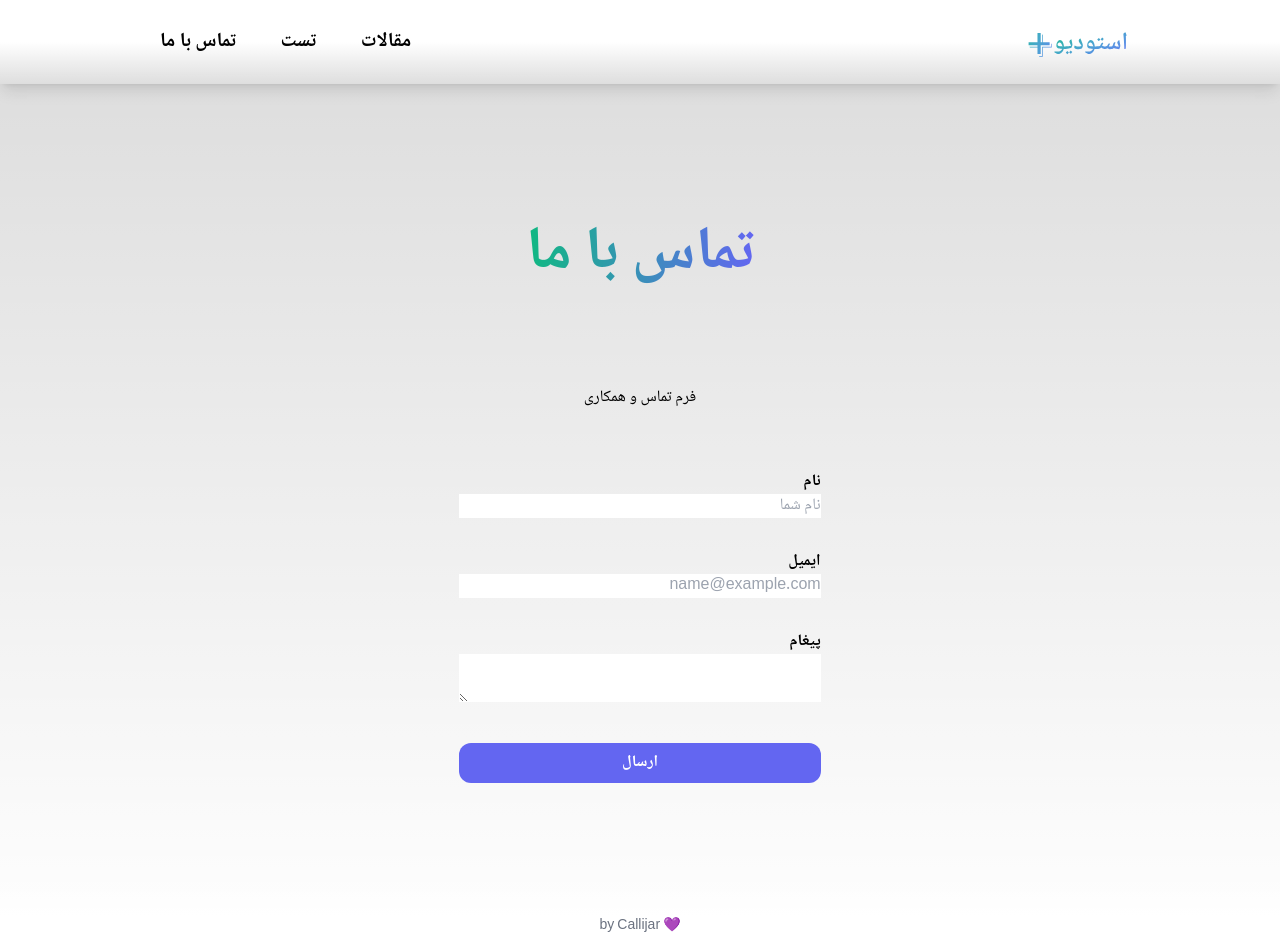
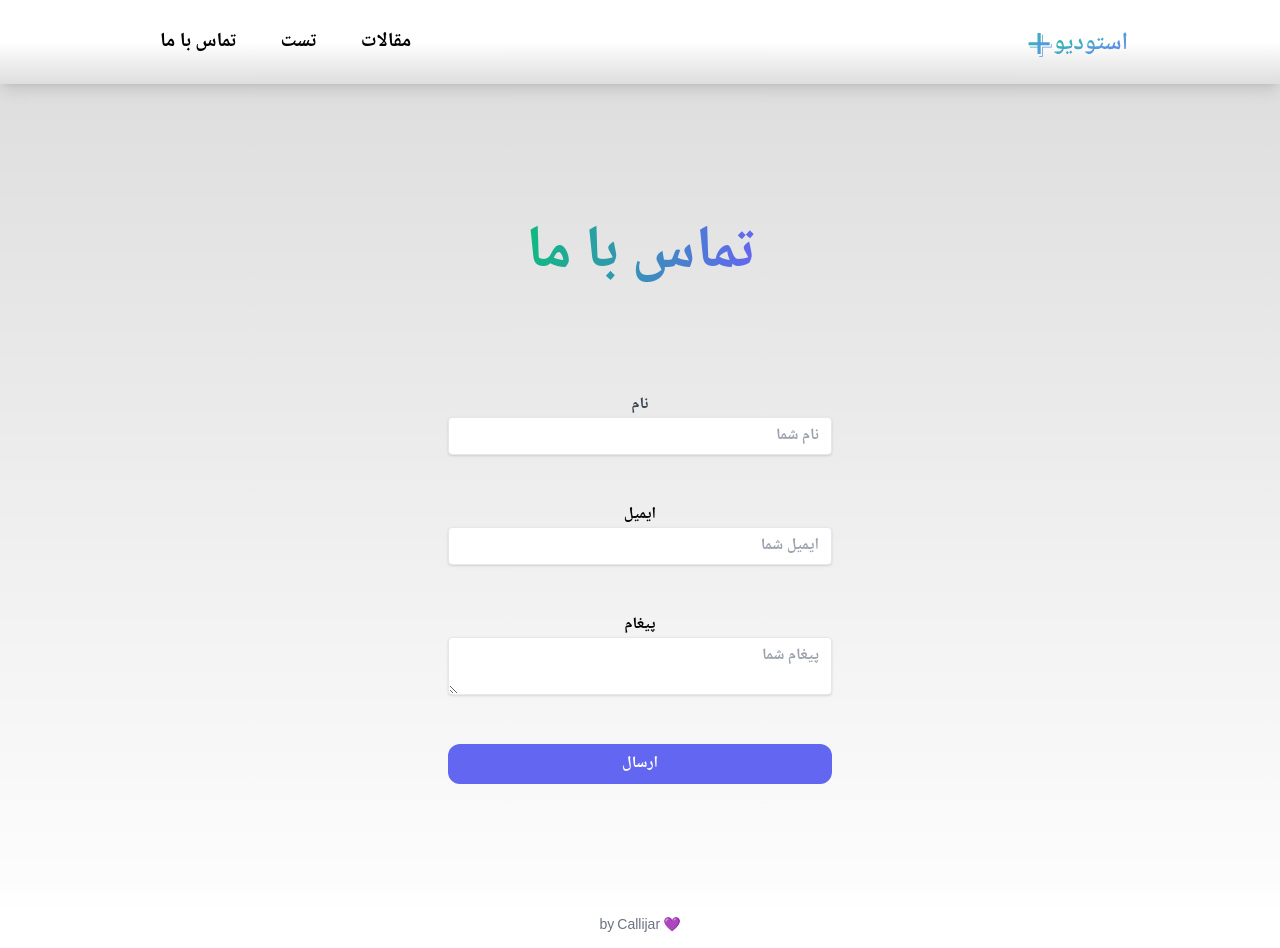
Before and after one commit to callijar/studio-mosbat, a Next.js app: page /contact in a window 1280 px wide. Built offline with nearby package versions, Linux system fonts and the light colour scheme.

Commit message:
contact form completed

```diff
--- a/app/contact/page.tsx
+++ b/app/contact/page.tsx
@@ -12,8 +12,6 @@ export default function AboutPage() {
         تماس با ما
       </h1>
 
-      <h2>فرم تماس و همکاری</h2>
-
       <ContactForm />
 
 
--- a/layouts/ContactForm.tsx
+++ b/layouts/ContactForm.tsx
@@ -1,36 +1,34 @@
-'use client'
+"use client"; // react code, render client side
 
-import { FormEvent, useState } from 'react'
-import Confetti from 'react-confetti'
+import { useRef, useState } from "react";
+import emailjs from "@emailjs/browser";
+import Confetti from "react-confetti";
 
 export default function ContactForm() {
-  const [isSubmitted, setSubmitted] = useState(false)
-  const [name, setName] = useState('')
-  const [email, setEmail] = useState('')
-  const [message, setMessage] = useState('')
+  const form = useRef();
+  const [isSubmitted, setSubmitted] = useState(false);
 
-  const onSubmit = async (e: FormEvent) => {
-    e.preventDefault()
+  // send email when the submit button on the form is clicked
+  const sendEmail = (e) => {
+    e.preventDefault();
 
-    try {
-      const res = await fetch('../helpers/sendEmail', {
-        method: 'POST',
-        body: JSON.stringify({
-          name,
-          email,
-          message,
-        }),
-        headers: {
-          'content-type': 'application/json',
+    emailjs
+      .sendForm("service_4uyh4eo", "template_qlrp0pe", form.current, {
+        publicKey: "zHYi8vCno_av-II6o",
+      })
+      .then(
+        () => {
+          setSubmitted(true);
+          console.log("SUCCESS!");
         },
-      })
-      if (res.status === 200) {
-        setSubmitted(true)
-      }
-    } catch (err: any) {
-      console.error('Err', err)
-    }
-  }
+        (error) => {
+          console.log("FAILED...", error.text);
+        }
+      );
+  };
+
+  // shows form
+  // shows the submitted message after the form is submitted (isSubmitted is true)
 
   return isSubmitted ? (
     <div>
@@ -43,46 +41,20 @@ export default function ContactForm() {
       <Confetti />
     </div>
   ) : (
-    <form onSubmit={onSubmit} className="flex flex-col gap-8">
-      <div className="">
-        <label className="label font-semibold">
-          <span className="label-text">نام</span>
-        </label>
-        <input
-          className="input w-full input-bordered input-primary"
-          value={name}
-          onChange={(e) => setName(e.target.value)}
-          type="text"
-          placeholder="نام شما"
-          required
-        />
+    <form ref={form} onSubmit={sendEmail} className="flex flex-col gap-8 w-full max-w-sm text-center font-semibold text-md">
+      <div className="group py-2">
+        <label className="text-gray-700">نام</label>
+        <input type="text" name="name" placeholder="نام شما" className="shadow appearance-none border rounded w-full py-2 px-3 text-gray-700 leading-tight focus:outline-none focus:shadow-outline"  />
       </div>
-      <div>
-        <label className="label font-semibold">
-          <span className="label-text">ایمیل</span>
-        </label>
-        <input
-          className="input w-full input-bordered input-primary"
-          value={email}
-          onChange={(e) => setEmail(e.target.value)}
-          type="email"
-          placeholder="name@example.com"
-          required
-        />
+      <div className="group py-2">
+        <label>ایمیل</label>
+        <input type="email" name="email"  placeholder="ایمیل شما" className="shadow appearance-none border rounded w-full py-2 px-3 text-gray-700 leading-tight focus:outline-none focus:shadow-outline" />
       </div>
-      <div>
-        <label className="label font-semibold">
-          <span className="label-text">پیغام</span>
-        </label>
-        <textarea
-          className="textarea w-full textarea-primary"
-          value={message}
-          onChange={(e) => setMessage(e.target.value)}
-        ></textarea>
+      <div className="group py-2">
+        <label>پیغام</label>
+        <textarea name="message"  placeholder="پیغام شما" className="shadow appearance-none border rounded w-full py-2 px-3 text-gray-700 leading-tight focus:outline-none focus:shadow-outline"/>
       </div>
-      <button className="bg-indigo-500 hover:bg-indigo-700 text-white font-bold py-2 px-4 rounded-xl" type="submit">
-        ارسال
-      </button>
+      <button type="submit" className="bg-indigo-500 hover:bg-indigo-700 text-white font-bold py-2 px-4 rounded-xl" >ارسال</button>
     </form>
-  )
+  );
 }
--- a/package.json
+++ b/package.json
@@ -9,6 +9,7 @@
     "lint": "next lint"
   },
   "dependencies": {
+    "@emailjs/browser": "^4.3.3",
     "@vercel/analytics": "^1.2.2",
     "dotenv": "^16.4.5",
     "embla-carousel": "^8.0.0",
```
Also changed, not shown: 1 other file (tests, documents, lock files or other folders).
